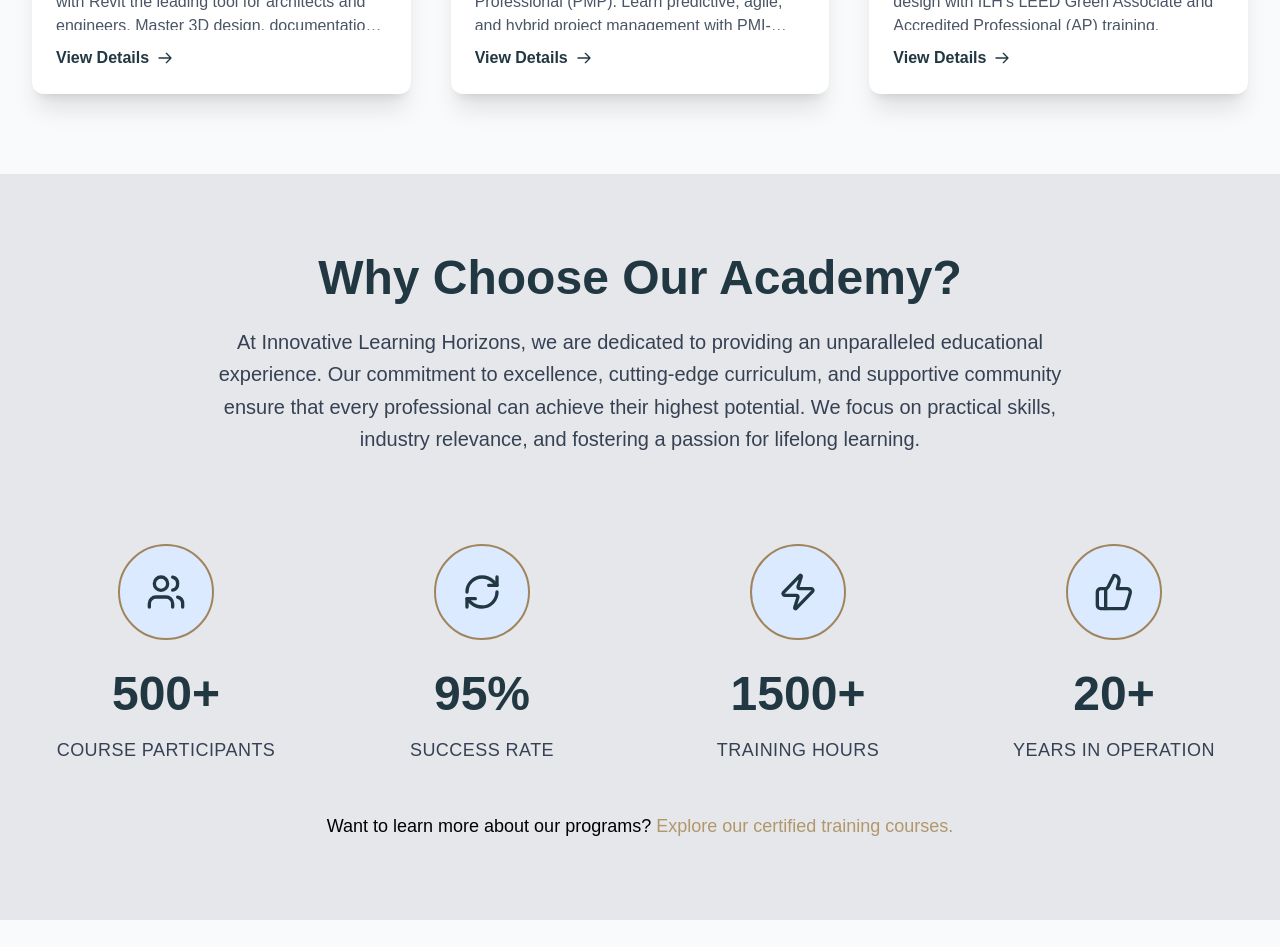
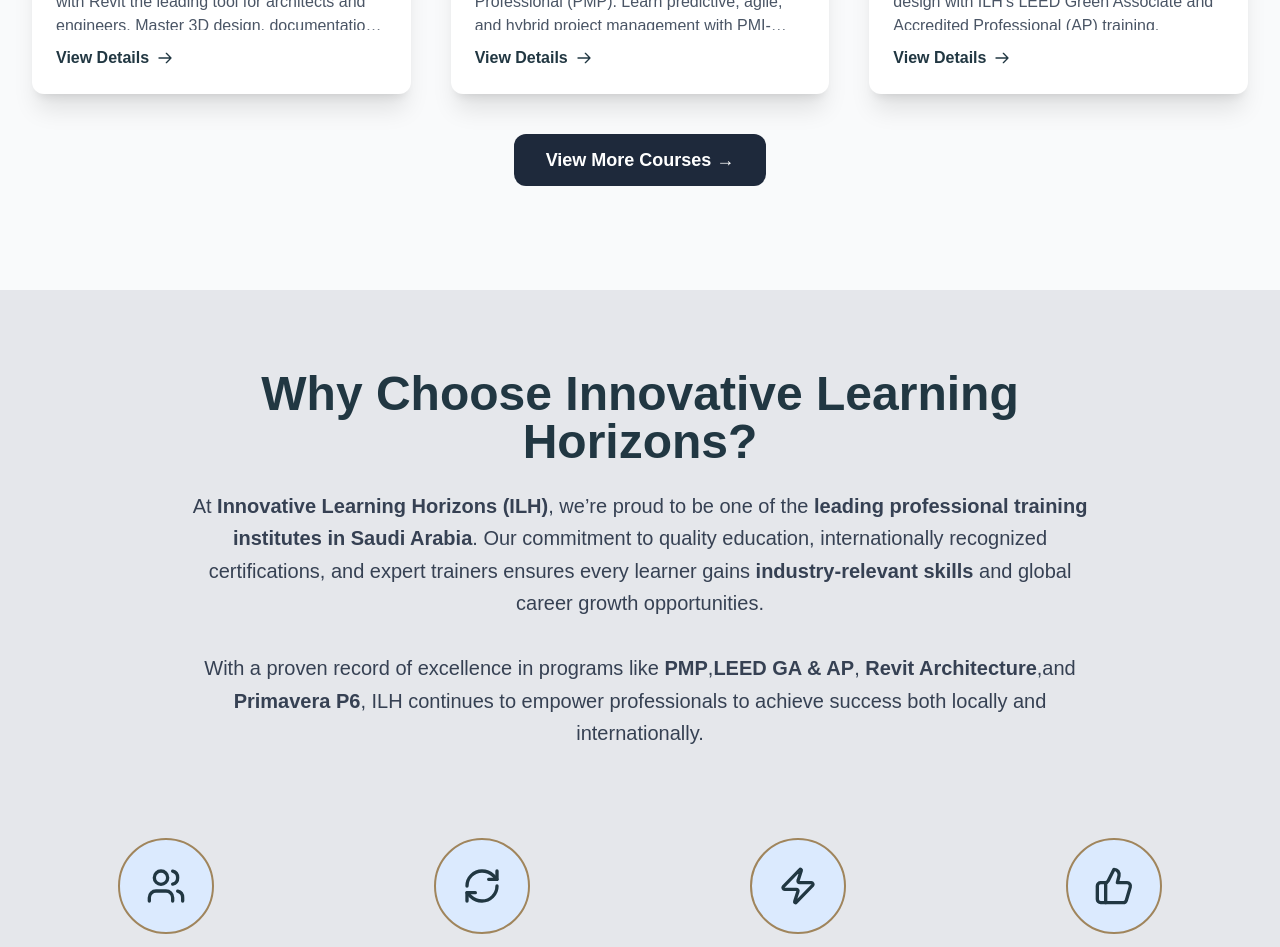
Before and after one commit to shamilshiraz/innovative-learning, a Next.js app: page / in a window 1280 px wide. Shown: the part 2360-3307 px from the top of the page. Built offline with nearby package versions, Linux system fonts and the light colour scheme; a web font is replaced by a local one.

Commit message:
seo optimized for homepage

```diff
--- a/src/components/Courses.jsx
+++ b/src/components/Courses.jsx
@@ -73,8 +73,17 @@
                 </div>
               </Link>
             </motion.div>
+
           ))}
         </motion.div>
+        <div className="flex justify-center mt-10 mb-6">
+  <a
+    href="/courses"
+    className="bg-[#1E293B] text-white px-8 py-3 rounded-xl text-lg font-semibold hover:bg-[#0F172A] transition"
+  >
+    View More Courses →
+  </a>
+</div>
       </div>
     </div>
   );
--- a/src/components/Why.jsx
+++ b/src/components/Why.jsx
@@ -53,12 +53,19 @@
           transition={{ duration: 0.8 }}
         >
           <h2 className="text-5xl font-extrabold text-[#213742] mb-6">
-            Why Choose Our Academy?
+            Why Choose Innovative Learning Horizons?
           </h2>
           <p className="text-xl text-gray-700 leading-relaxed">
-            At Innovative Learning Horizons, we are dedicated to providing an unparalleled educational experience.
-            Our commitment to excellence, cutting-edge curriculum, and supportive community ensure that every professional
-            can achieve their highest potential. We focus on practical skills, industry relevance, and fostering a passion for lifelong learning.
+            At <strong>Innovative Learning Horizons (ILH)</strong>, we’re proud to be one of the
+    <strong> leading professional training institutes in Saudi Arabia</strong>.
+    Our commitment to quality education, internationally recognized certifications,
+    and expert trainers ensures every learner gains <strong>industry-relevant skills </strong>
+    and global career growth opportunities.
+    <br /><br />
+    With a proven record of excellence in programs like <strong>PMP</strong>,
+    <strong>LEED GA & AP</strong>, <strong>Revit Architecture</strong>,and
+    <strong> Primavera P6</strong>, ILH continues to empower professionals to achieve
+    success both locally and internationally.
           </p>
 
         </motion.div>
```
